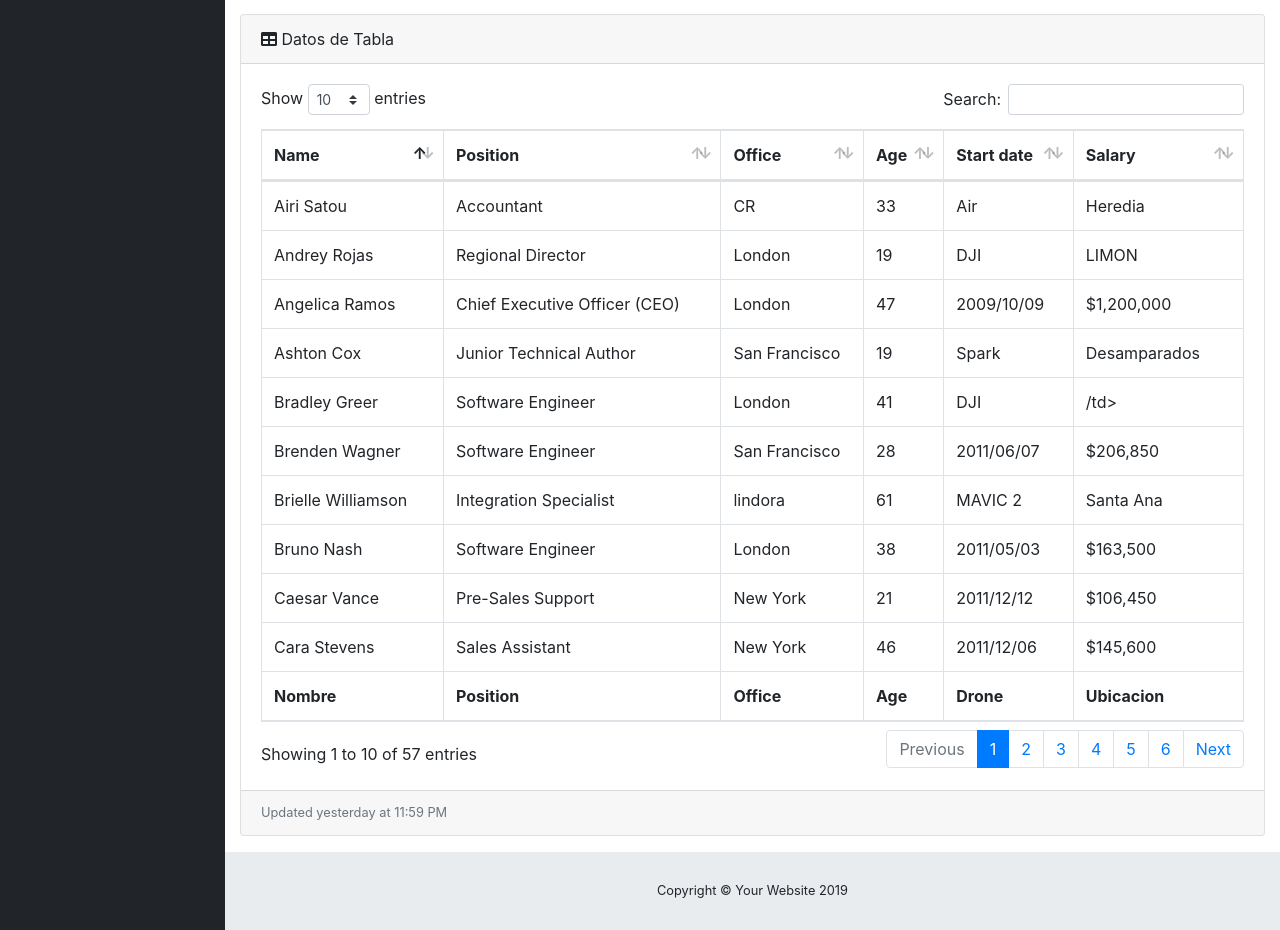
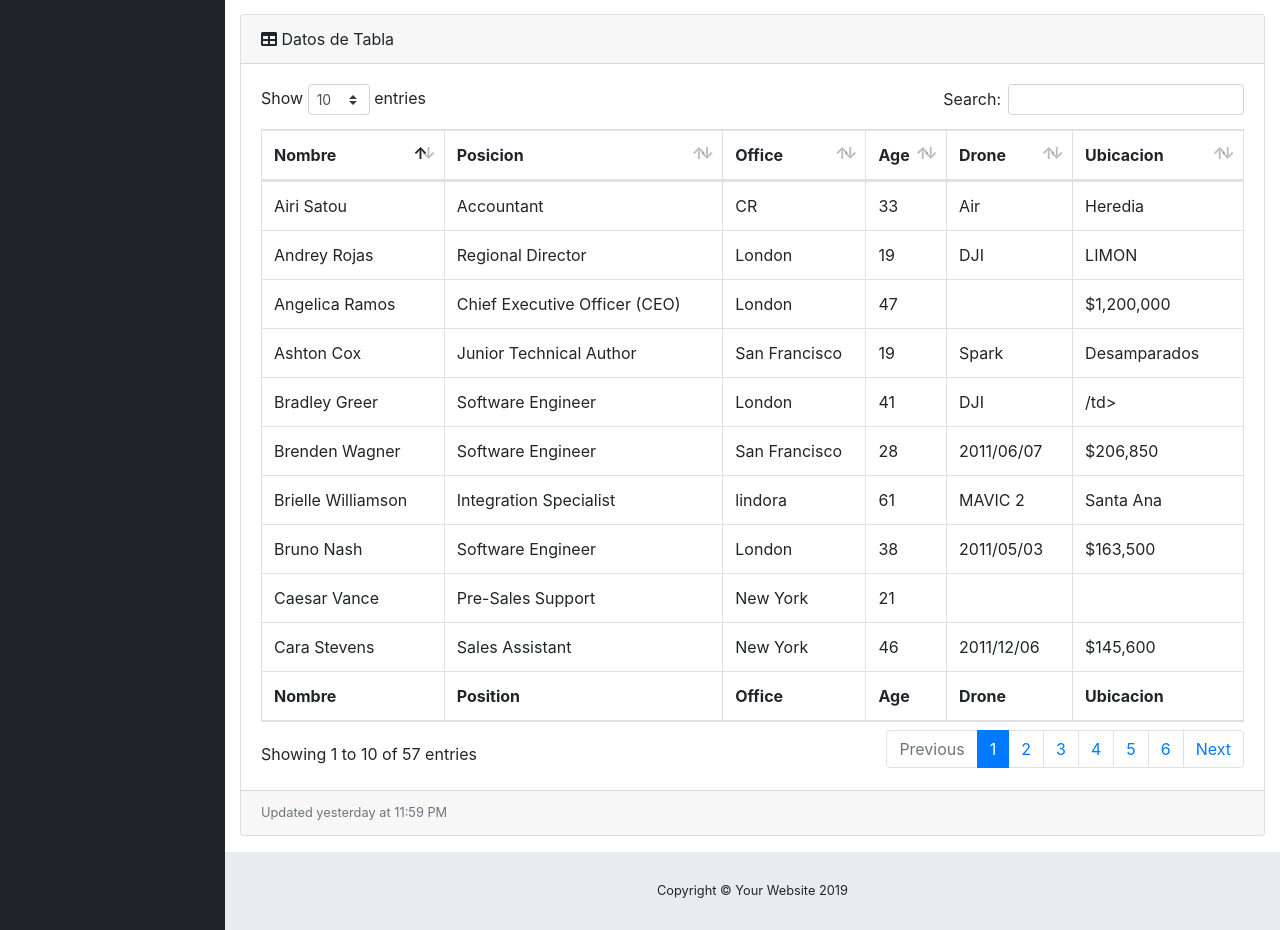
Before and after one commit to carbuncs/pilotos, a website with bundled scripts: page index.html in a window 1280 px wide. Shown: the part 802-1732 px from the top of the page. Built offline with nearby package versions, Linux system fonts and the light colour scheme.

Commit message:
Update index.html
acc

```diff
--- a/index.html
+++ b/index.html
@@ -224,12 +224,12 @@
               <table class="table table-bordered" id="dataTable" width="100%" cellspacing="0">
                 <thead>
                   <tr>
-                    <th>Name</th>
-                    <th>Position</th>
+                    <th>Nombre</th>
+                    <th>Posicion</th>
                     <th>Office</th>
                     <th>Age</th>
-                    <th>Start date</th>
-                    <th>Salary</th>
+                    <th>Drone </th>
+                    <th>Ubicacion</th>
                   </tr>
                 </thead>
                 <tfoot>
@@ -400,8 +400,8 @@
                     <td>Personnel Lead</td>
                     <td>Edinburgh</td>
                     <td>35</td>
-                    <td>2012/09/26</td>
-                    <td>$217,500</td>
+                    <td></td>
+                    <td></td>
                   </tr>
                   <tr>
                     <td>Jenette Caldwell</td>
@@ -424,8 +424,8 @@
                     <td>Pre-Sales Support</td>
                     <td>New York</td>
                     <td>21</td>
-                    <td>2011/12/12</td>
-                    <td>$106,450</td>
+                    <td></td>
+                    <td></td>
                   </tr>
                   <tr>
                     <td>Doris Wilder</td>
@@ -440,7 +440,7 @@
                     <td>Chief Executive Officer (CEO)</td>
                     <td>London</td>
                     <td>47</td>
-                    <td>2009/10/09</td>
+                    <td></td>
                     <td>$1,200,000</td>
                   </tr>
                   <tr>
```
